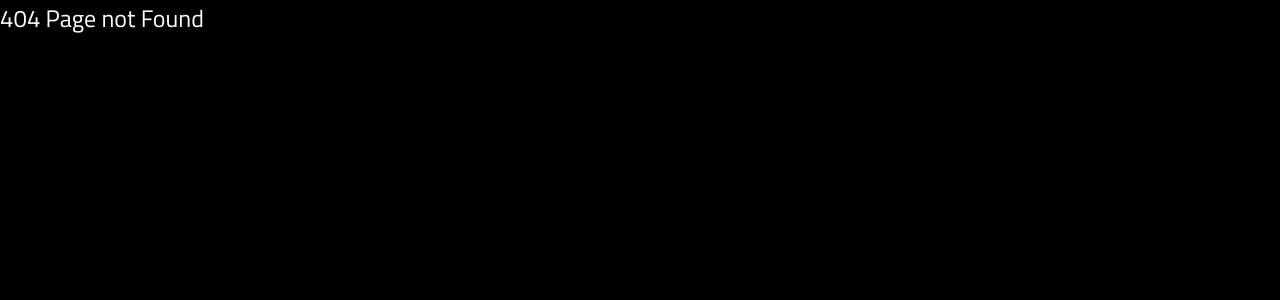
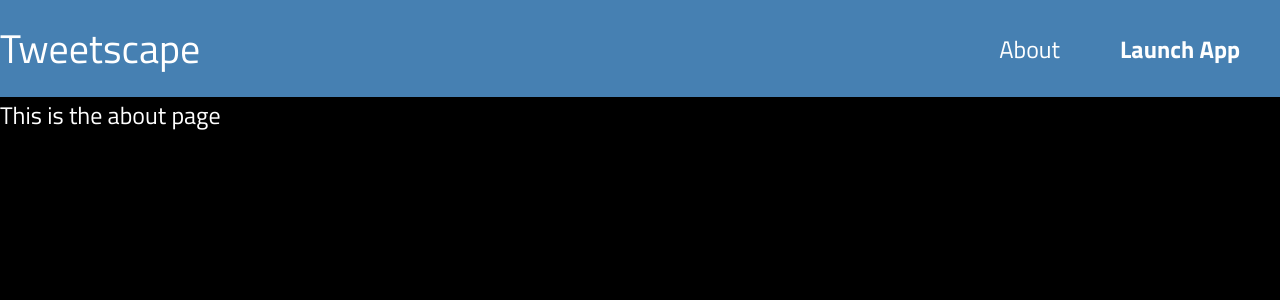
Before and after one commit to Tweetscape/app, a React (Create React App) app in the folder site/: page /about in a window 1280 px wide. Before the commit this address had no page. Shown: the top 300 px of the page. Built offline with nearby package versions, Linux system fonts and the light colour scheme.

Commit message:
adds routing

```diff
--- a/site/src/App.js
+++ b/site/src/App.js
@@ -15,7 +15,7 @@
     return (
       <Router>
         <Switch>
-          <Route exact path='/'>
+          <Route path='/'>
             <MediaQuery minWidth={720}>
               <Desktop />
             </MediaQuery>
--- a/site/src/Desktop/components/Navbar/Navbar.js
+++ b/site/src/Desktop/components/Navbar/Navbar.js
@@ -8,11 +8,15 @@
     return (
         <div className={styles.container}>
             <div className={styles.wrapper}>
-                <div className={styles.name}>Tweetscape</div>
+                <Link to="/">
+                    <div className={styles.name}>Tweetscape</div>
+                </Link>
                 <div className={styles.rightContainer}>
-                    <div>About</div>
-                    <Link to="/">
-                        <div>Launch App</div>
+                    <Link to="/about">
+                        <div>About</div>
+                    </Link>
+                    <Link to="/dashboard">
+                        <div style={{ fontWeight: "bold" }}>Launch App</div>
                     </Link>
                 </div>
             </div>
--- a/site/src/Desktop/index.js
+++ b/site/src/Desktop/index.js
@@ -6,17 +6,21 @@
 import Navbar from 'Desktop/components/Navbar/Navbar'
 import Dashboard from 'Desktop/pages/Dashboard/Dashboard'
 import Splash from 'Desktop/pages/Splash/Splash'
+import About from 'Desktop/pages/About/About'
 
 export default function Desktop({ }) {
     return (
         <div className={styles.container}>
             <Navbar />
             <Switch>
-                <Route exact to="/">
+                <Route path="/dashboard">
+                    <Dashboard />
+                </Route>
+                <Route path="/about">
+                    <About />
+                </Route>
+                <Route exact path="/">
                     <Splash />
-                </Route>
-                <Route to="/dashboard">
-                    <Dashboard />
                 </Route>
             </Switch>
         </div>
--- /dev/null
+++ b/site/src/Desktop/pages/About/About.js
@@ -0,0 +1,9 @@
+import React from 'react'
+
+export default function About({ }) {
+    return (
+        <div>
+            This is the about page
+        </div>
+    )
+}
```
Also changed, not shown: site/src/Desktop/pages/About/style.module.css (added).
